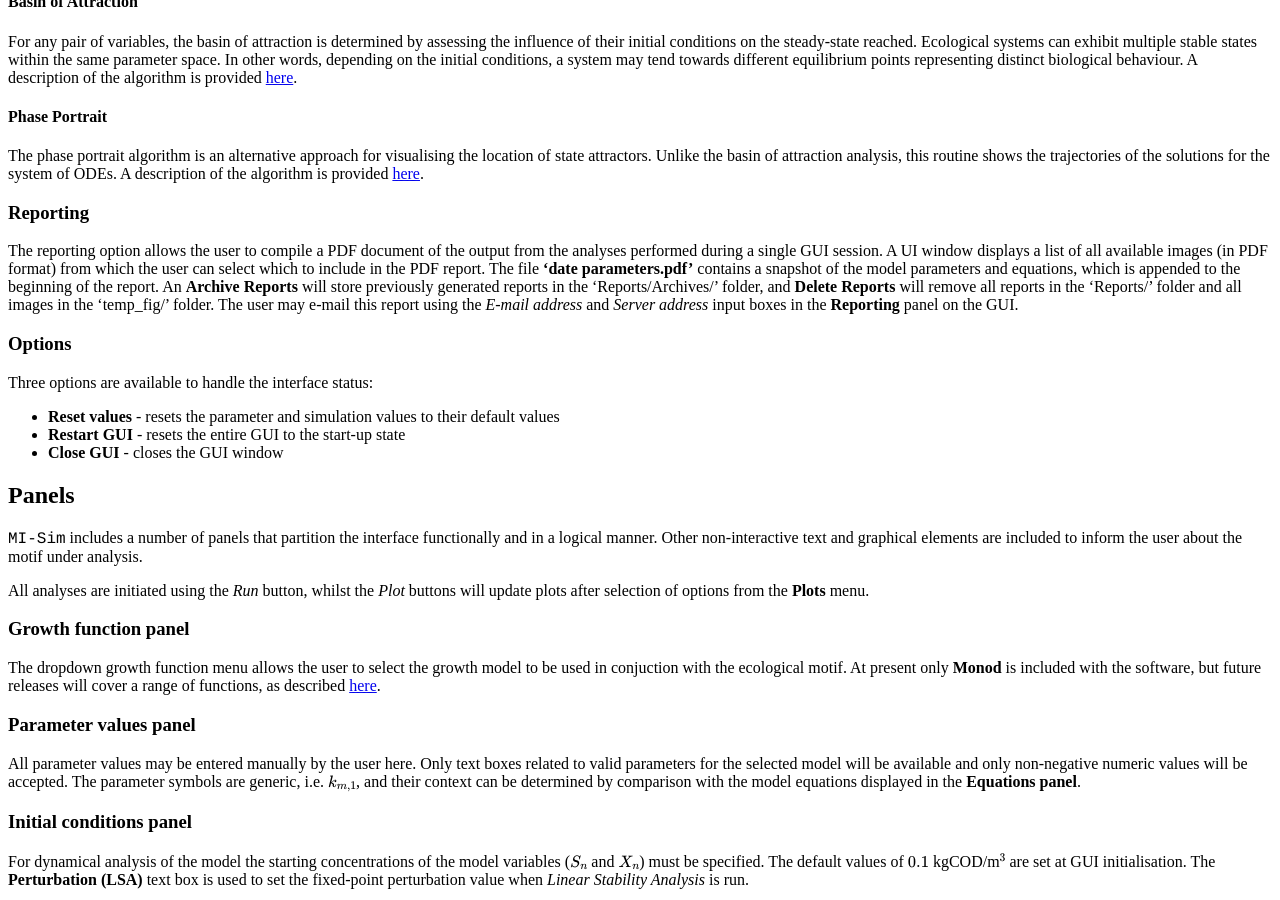
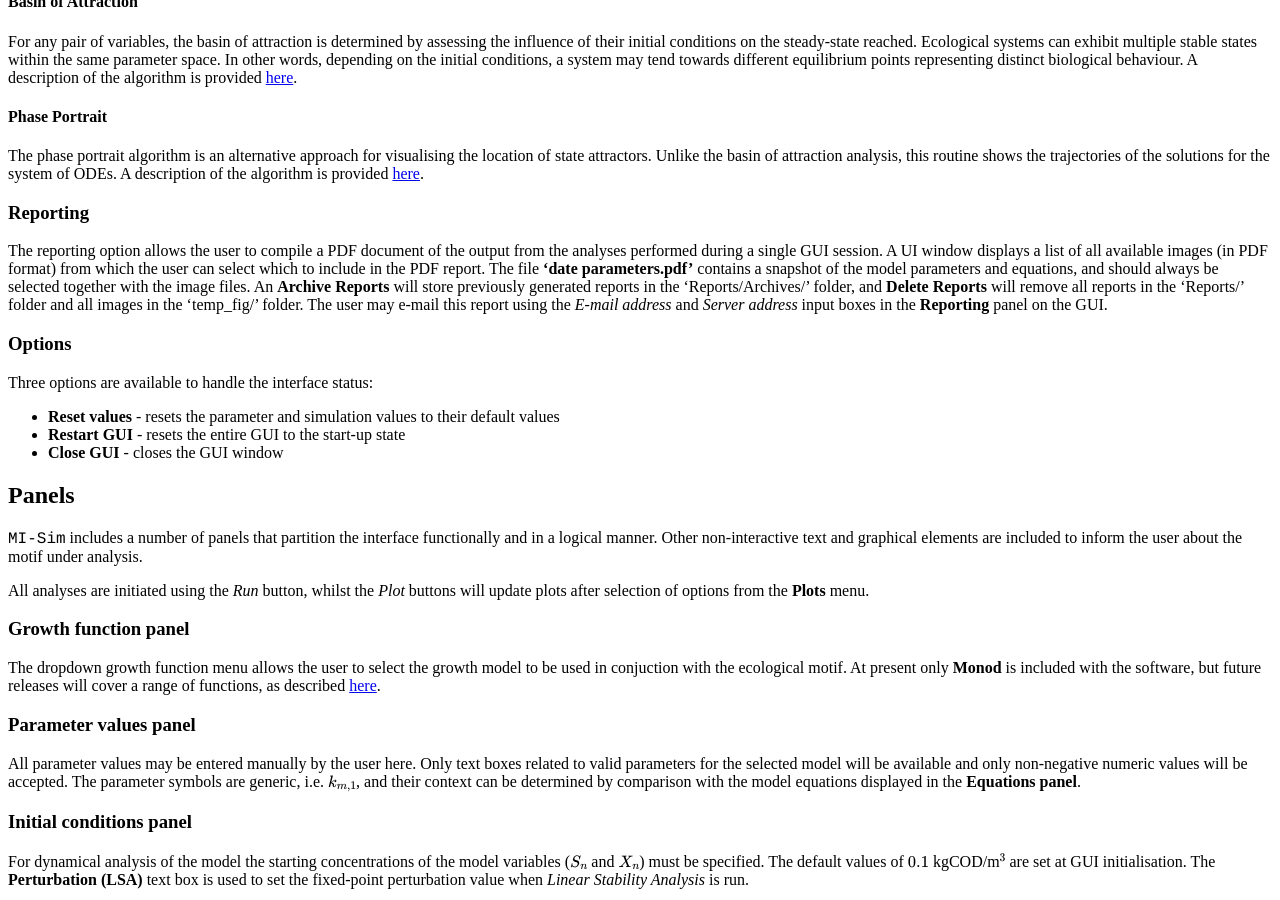
Before and after one commit to MI-SIM/MI-SIM.github.io, a Jekyll site: the page built from _posts/01-01-17-misiminterface.md, in a window 1280 px wide and 900 px high, scrolled down 7729 px. Built offline with Jekyll 4.4.1, drawn with Linux system fonts in a browser that asks for light colours; formulas are drawn with MathJax 3; a style sheet for code colours, icons or effects is not loaded.

Commit message:
Changed reporting text

```diff
--- a/_posts/01-01-17-misiminterface.md
+++ b/_posts/01-01-17-misiminterface.md
@@ -238,7 +238,7 @@ A description of the algorithm is provided [here](http://mi-sim.github.io//doc/a
 ### <a name="Reporting"></a>Reporting
 The reporting option allows the user to compile a PDF document of the output from the analyses performed during a single GUI session.
 A UI window displays a list of all available images (in PDF format) from which the user can select which to include in the PDF report. The file
-**'date parameters.pdf'** contains a snapshot of the model parameters and equations, which is appended to the beginning of the report. An **Archive
+**'date parameters.pdf'** contains a snapshot of the model parameters and equations, and should always be selected together with the image files. An **Archive
 Reports** will store previously generated reports in the 'Reports/Archives/' folder, and **Delete Reports** will remove all reports in the 'Reports/' folder and all images in the 'temp_fig/' folder. The user may e-mail this report using the *E-mail address* and *Server address* input
 boxes in the **Reporting** panel on the GUI.
 
```
